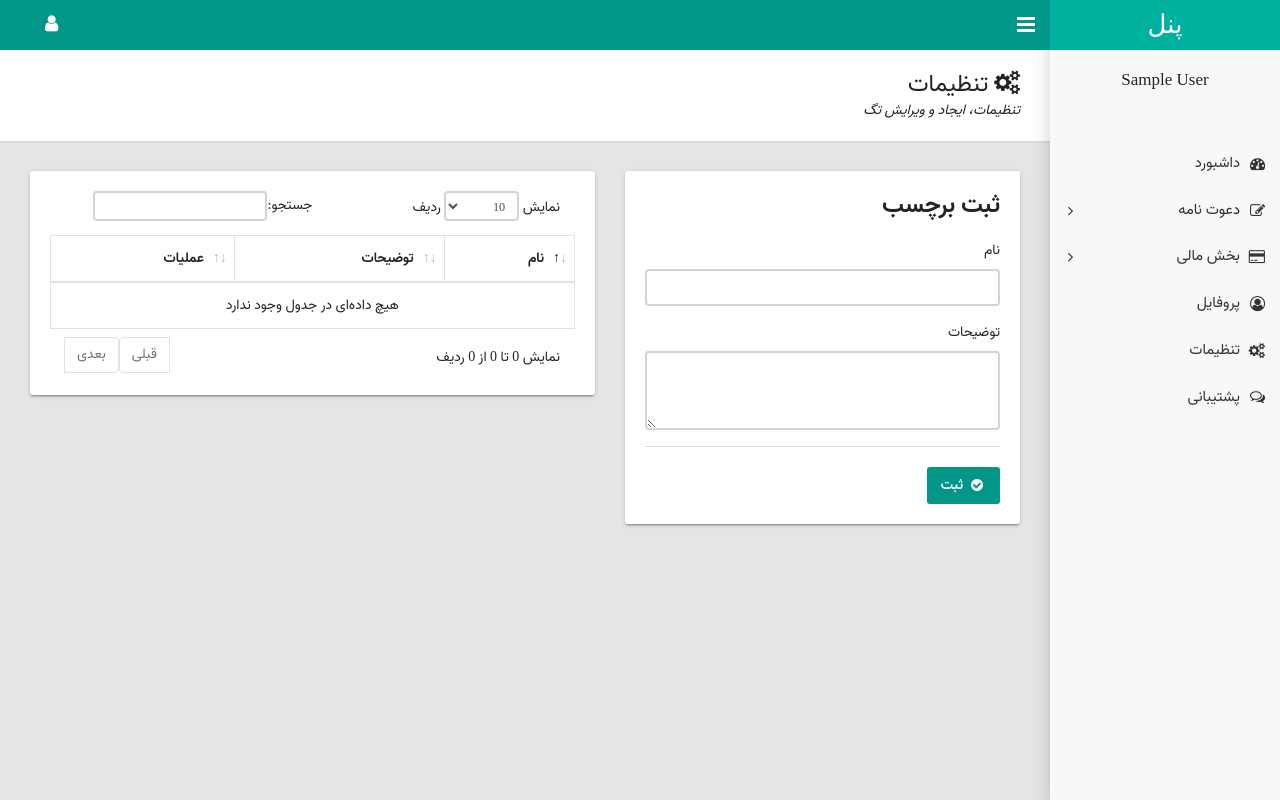
After one commit to mthri/invitation, a Django app: page /panel/setting/ in a window 1280 px wide. The commit adds this page. Run offline with Django 3.2, Linux system fonts and the light colour scheme; the visitor is signed in with stand-in values (Sample User, id 1); parts of the project's set-up code (start-up, migrations or seed data) failed here and were passed over; some libraries are stand-ins or nearby versions.

Commit message:
add basic view and template for setting

```diff
--- a/dashboard/templates/dashboard/base.html
+++ b/dashboard/templates/dashboard/base.html
@@ -150,7 +150,7 @@
       </li>
       <li><a class="app-menu__item" href="{% url 'profile' %}"><i class="app-menu__icon fa fa-user-circle-o"></i><span
         class="app-menu__label">پروفایل</span></a></li>
-      <li><a class="app-menu__item" href="#"><i class="app-menu__icon fa fa-cogs"></i><span
+      <li><a class="app-menu__item" href="{% url 'setting' %}"><i class="app-menu__icon fa fa-cogs"></i><span
             class="app-menu__label">تنظیمات</span></a></li>
       <li><a class="app-menu__item" href="#"><i class="app-menu__icon fa fa-comments-o"></i><span
               class="app-menu__label">پشتیبانی</span></a></li>
--- /dev/null
+++ b/dashboard/templates/dashboard/setting.html
@@ -0,0 +1,80 @@
+{% extends 'dashboard/base.html' %}
+{% block title %}
+{{ block.super }}
+تنظیمات
+{% endblock %}
+
+{% load dashboard_tag %}
+{% load static %}
+
+{% block extra_head %}
+{% endblock %}
+
+{% block page_title %}
+<h1><i class="fa fa-cogs"></i> تنظیمات</h1>
+<p>تنظیمات، ایجاد و ویرایش تگ</p>
+
+{% endblock %}
+
+{% block main %}
+<div class="row">
+    <div class="col-md-5">
+        <div class="tile">
+            <div class="tile-title-w-btn">
+                <h3 class="title">ثبت برچسب</h3>
+            </div>
+            <div class="tile-body">
+                <div class="form-group">
+                    <label class="control-label">نام</label>
+                    <input class="form-control" type="text" maxlength="20">
+                </div>
+                <div class="form-group">
+                    <label>توضیحات</label>
+                    <textarea class="form-control" rows="3" maxlength="100"></textarea>
+                </div>
+            </div>
+            <div class="tile-footer">
+                <button class="btn btn-primary" type="submit"><i
+                        class="fa fa-fw fa-lg fa-check-circle"></i>ثبت</button>&nbsp;&nbsp;&nbsp;
+            </div>
+        </div>
+    </div>
+    <div class="col-md-7">
+        <div class="tile">
+            <div class="tile-body">
+                <div class="table-responsive">
+                    <table class="table table-hover table-bordered" id="sampleTable">
+                        <thead>
+                            <tr>
+                                <th>نام</th>
+                                <th>توضیحات</th>
+                                <th>عملیات</th>
+                            </tr>
+                        </thead>
+                        <tbody>
+
+                        </tbody>
+                    </table>
+                </div>
+            </div>
+        </div>
+    </div>
+</div>
+{% endblock %}
+{% block extra_js%}
+<script type="text/javascript" src="{% static 'dashboard/js/plugins/sweetalert.min.js' %}"></script>
+<script type="text/javascript" src="{% static 'dashboard/js/utility.js' %}"></script>
+<script type="text/javascript" src="{% static 'dashboard/js/plugins/dropzone.js' %}"></script>
+<script type="text/javascript" src="{% static 'dashboard/js/plugins/select2.min.js' %}"></script>
+<script type="text/javascript" src="{% static 'dashboard/js/plugins/jquery.dataTables.min.js' %}"></script>
+<script type="text/javascript" src="{% static 'dashboard/js/plugins/dataTables.bootstrap.min.js' %}"></script>
+<script type="text/javascript" src="{% static 'dashboard/js/ persian-datatable.js' %}"></script>
+<script>
+    $('.select2').select2();
+    $('#sampleTable').DataTable({
+        language: datatablePersianLang,
+    });
+    // var formError = {{errors|safe}}
+    // showError(formError)
+</script>
+{% endblock %}
--- a/dashboard/urls.py
+++ b/dashboard/urls.py
@@ -6,4 +6,5 @@ urlpatterns = [
     path('', views.index, name='index'),
     path('profile/', views.Profile.as_view(), name='profile'),
     path('contact/', views.Contact.as_view(), name='contact'),
+    path('setting/', views.Setting.as_view(), name='setting')
 ]
--- a/dashboard/views.py
+++ b/dashboard/views.py
@@ -25,5 +25,11 @@ class Profile(PremissionMixin, View):
                                'errors': form.errors.get_json_data()})
 
 class Contact(PremissionMixin, View):
+
     def get(self, request, *arg, **kwargs):
         return render(request, 'dashboard/contact_manage.html')
+
+class Setting(PremissionMixin, View):
+
+    def get(self, request, *arg, **kwargs):
+        return render(request, 'dashboard/setting.html')
```
Also changed, not shown: TODO.md (+2 -0 lines).
